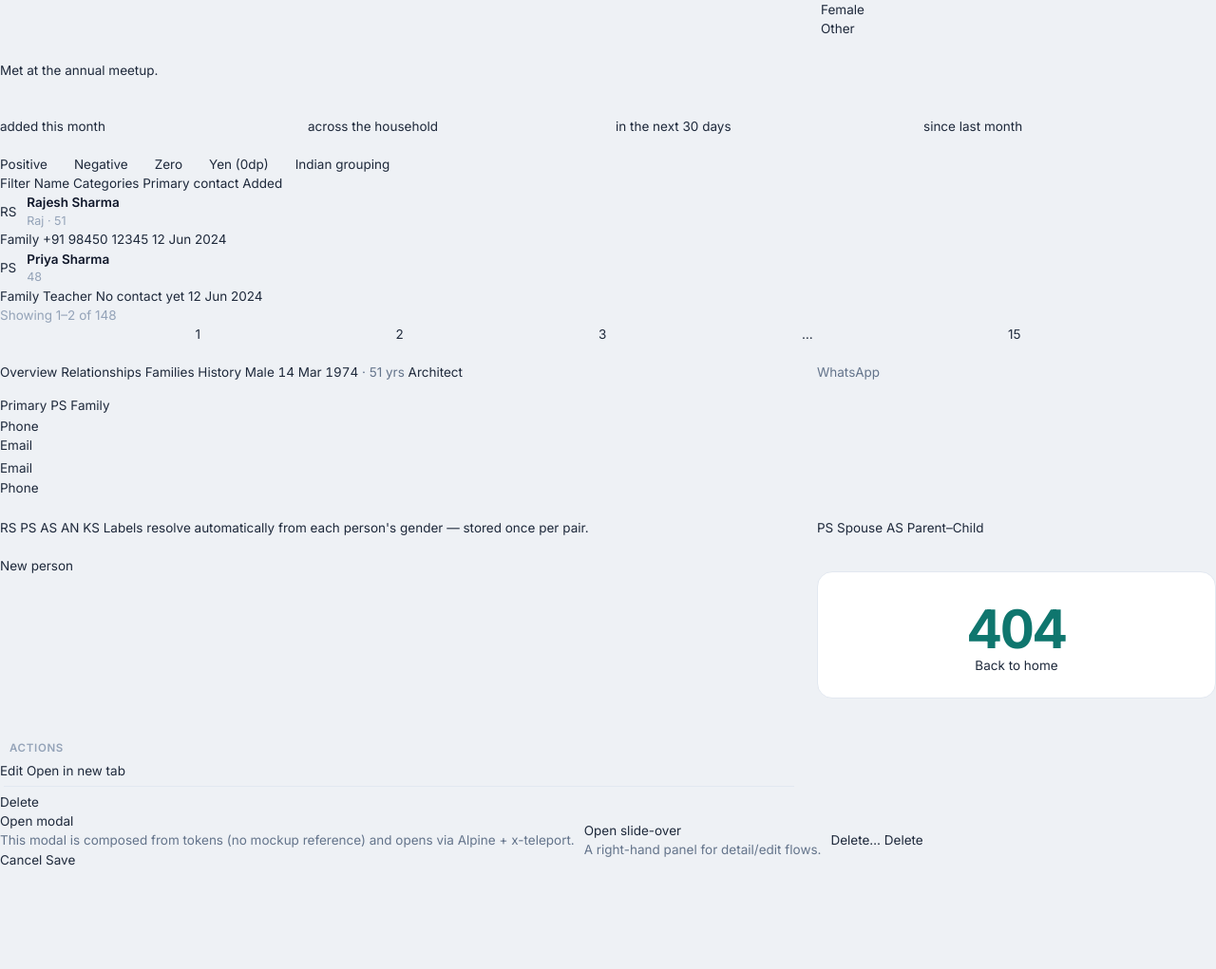
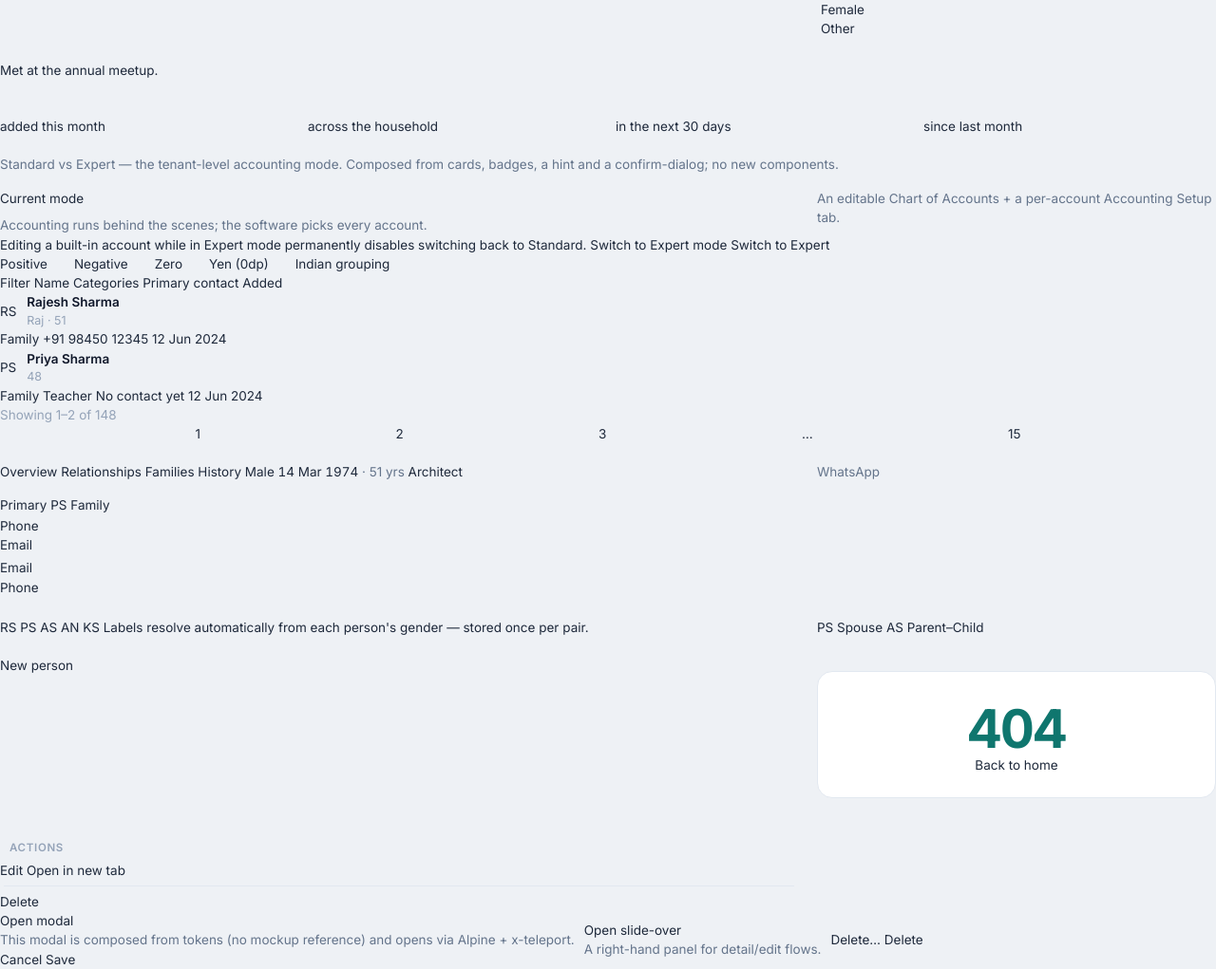
Before and after one commit to sajisukumaran/mynestra, a Django app: template templates/styleguide/index.html in a window 1280 px wide. Shown: the part 240-1261 px from the top of the page at 95% size. Before the commit the page ends 1152 px from the top, so only its background shows below. Run offline with Django 5.2, Linux system fonts and the light colour scheme; the template is opened without the code that fills it, so the values that code supplies are empty; style sheets or scripts are compiled from the project's sources; parts of the project's set-up code (start-up, migrations or seed data) failed here and were passed over.

Commit message:
feat(styleguide): Accounting mode showcase (Standard/Expert)
Documents the new Standard/Expert mode screen composition in the UI gate. No new
components or CSS — it reuses cards, badges, hint and confirm-dialog (the sliders-
horizontal glyph shipped with the Setup Mode screen).

Co-Authored-By: Claude Opus 4.8 (1M context) <noreply@anthropic.com>

```diff
--- a/templates/styleguide/index.html
+++ b/templates/styleguide/index.html
@@ -189,6 +189,27 @@
       </c-app-tile>
     </div>
 
+    {# ---- Accounting mode (Setup → Mode) ---- #}
+    <c-card title="Accounting mode" id="accounting-mode" icon="sliders-horizontal">
+      <div class="stack-16">
+        <p class="muted">Standard vs Expert — the tenant-level accounting mode. Composed from cards, badges, a hint and a confirm-dialog; no new components.</p>
+        <div class="grid-2">
+          <c-card title="Standard" icon="sparkles">
+            <div class="stack-8"><div><c-badge variant="success">Current mode</c-badge></div>
+              <p class="muted">Accounting runs behind the scenes; the software picks every account.</p></div>
+          </c-card>
+          <c-card title="Expert" icon="sliders-horizontal">
+            <div class="stack-8"><p class="muted">An editable Chart of Accounts + a per-account Accounting Setup tab.</p></div>
+          </c-card>
+        </div>
+        <c-hint icon="triangle-alert">Editing a built-in account while in Expert mode permanently disables switching back to Standard.</c-hint>
+        <c-confirm-dialog title="Switch to Expert mode?" message="You can switch back to Standard later, as long as the built-in accounts stay untouched." confirm_variant="primary" icon="sliders-horizontal">
+          <c-slot name="trigger"><c-button variant="primary">Switch to Expert mode</c-button></c-slot>
+          <c-slot name="confirm"><c-button variant="primary">Switch to Expert</c-button></c-slot>
+        </c-confirm-dialog>
+      </div>
+    </c-card>
+
     {# ---- Money ---- #}
     <c-card title="Money" id="money" icon="coins">
       <div class="row wrap" style="gap:28px; align-items:baseline;">
```
